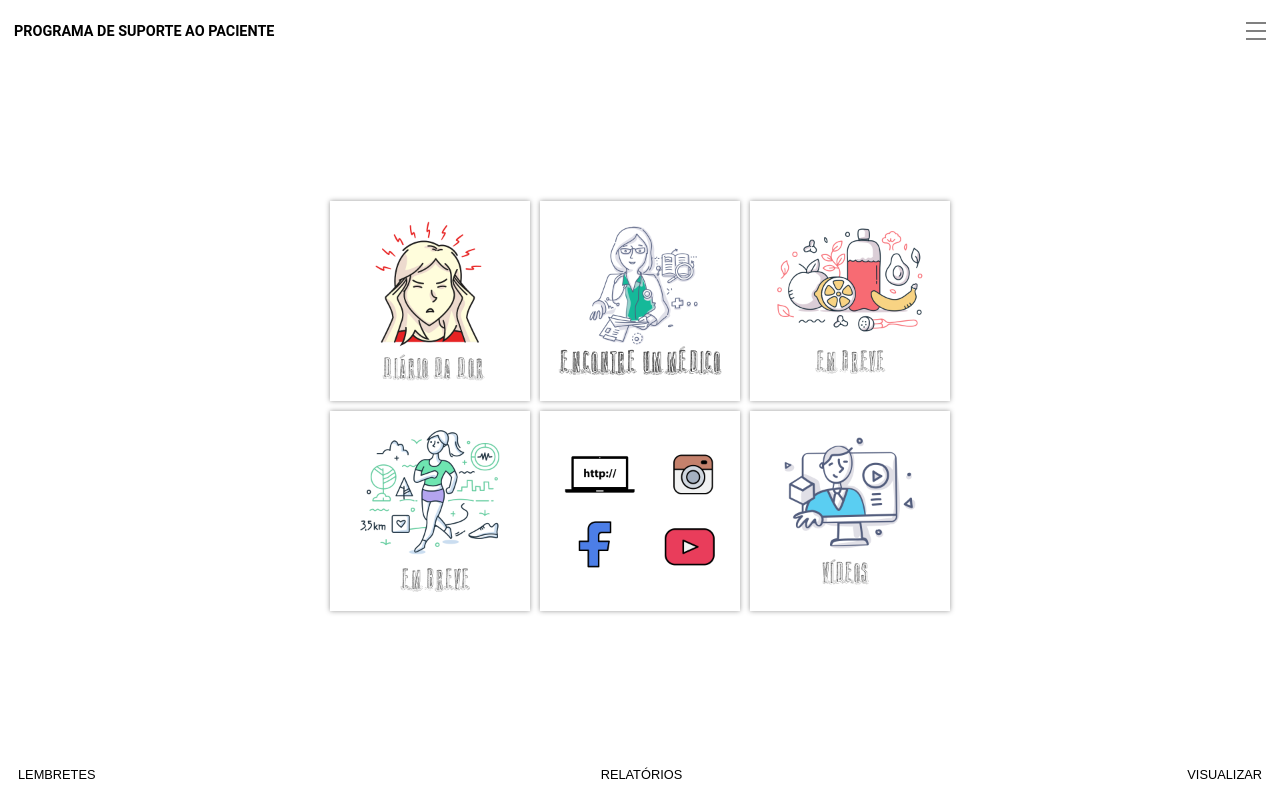
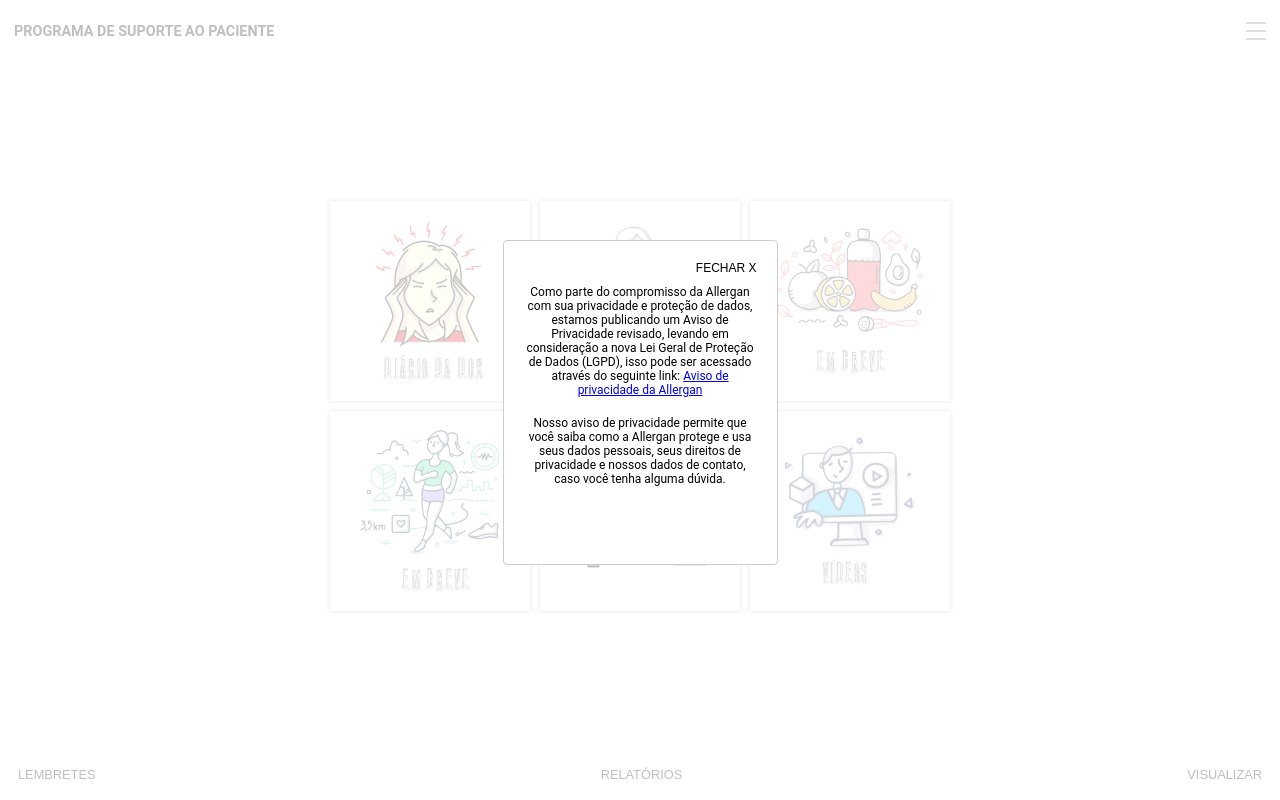
Before and after one commit to gazevedorp/diario, a Next.js app: page /homeScreen in a window 1280 px wide. Built offline with nearby package versions, Linux system fonts and the light colour scheme.

Commit message:
adjust terms

```diff
--- a/pages/homeScreen.js
+++ b/pages/homeScreen.js
@@ -1,8 +1,11 @@
-import React from 'react';
+import React, {
+    useState
+} from 'react';
 import Router from 'next/router';
 
 import Menu from '../components/menu';
 import MenuButton from '../components/menu-button';
+import Modal from 'react-modal';
 
 import {
     Container,
@@ -12,10 +15,23 @@ import {
     ContainerOptions,
     Option,
     Buttons,
-    Button
+    Button,
+    ViewModal,
 } from '../styles/homeScreen'
 
+const customStyles = {
+    content: {
+        top: "30%",
+        marginLeft: "auto",
+        marginRight: "auto",
+        width: 275,
+        height: 325
+    },
+};
+
 export default function HomeScreen() {
+
+    const [modal, setModal] = useState(true);
 
     return (
         <Container>
@@ -50,6 +66,21 @@ export default function HomeScreen() {
                 >RELATÓRIOS</Button>
                 <Button>VISUALIZAR</Button>
             </Buttons>
+            <Modal
+                isOpen={modal}
+                onRequestClose={() => setModal(false)}
+                style={customStyles}
+                contentLabel="Example Modal"
+            >
+                <ViewModal>
+                    <div>
+                        <button onClick={() => setModal(false)}>FECHAR X</button>
+                    </div>
+                    <p>Como parte do compromisso da Allergan com sua privacidade e proteção de dados, estamos publicando um Aviso de Privacidade revisado, levando em consideração a nova Lei Geral de Proteção de Dados (LGPD), isso pode ser acessado através  do seguinte link: <a href="https://www.abbvie.com.br/privacy.html" target="_blank">Aviso de privacidade da Allergan</a></p>
+                    <br />
+                    <p>Nosso aviso de privacidade permite que você saiba como a Allergan protege e usa seus dados pessoais, seus direitos de privacidade e nossos dados de contato, caso você tenha alguma dúvida.</p>
+                </ViewModal>
+            </Modal>
         </Container>
     )
 }
--- a/styles/homeScreen.js
+++ b/styles/homeScreen.js
@@ -99,3 +99,34 @@ export const Button = styled.button`
 
     background-color: transparent;
 `;
+
+export const ViewModal = styled.div`
+    width: 100%;
+    display: flex;
+    flex-direction: column;
+    justify-content: center;
+
+    div{
+        width: 100%;
+        display: flex;
+        justify-content: center;
+        align-items: flex-end;
+        flex-direction: column;
+    }
+    div button {
+        margin-bottom: 10px;
+        background-color: transparent;
+        border: 0px;
+        font-size: 12px;
+        cursor: pointer;
+    }
+    p{
+        font-size: 12px;
+    }
+
+    @media(min-width: 700px) {
+        p{
+        text-align: center;
+        }
+    }
+`
```
Also changed, not shown: pages/register.js (+26 -1 lines), styles/register.js (+17 -2 lines), 1 other file (tests, documents, lock files or other folders).
